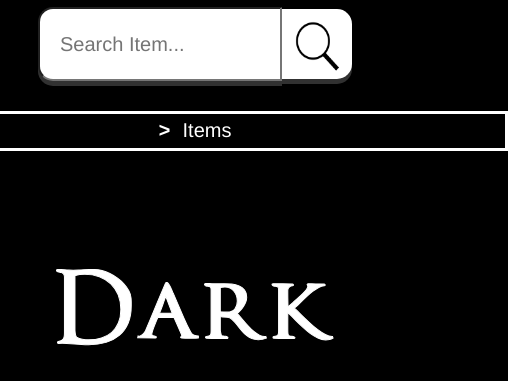
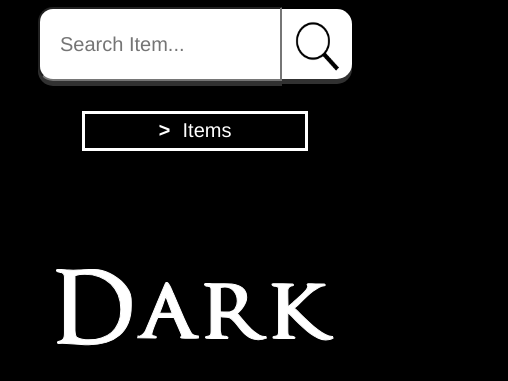
Before and after one commit to ZackPixel/Dark-Souls-Search-Items, a plain HTML site: page index.html in a window 390 px wide. Shown: the part 463-844 px from the top of the page, 508 px wide, since content can reach past the window. Drawn offline with Linux system fonts and the light colour scheme.

Commit message:
fixed phone version

```diff
--- a/style.css
+++ b/style.css
@@ -123,7 +123,7 @@ details {
   margin-top: 30px;
   font-size: 30px;
   user-select: none;
-  width: 600px;
+  width: 200px;
   color: white;
 
   max-height: 60px; /* altezza chiusa */
```
